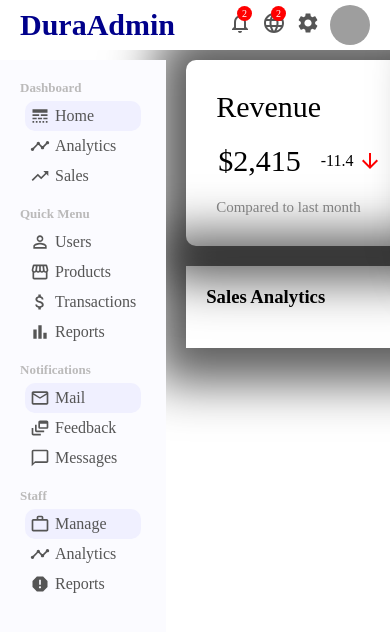
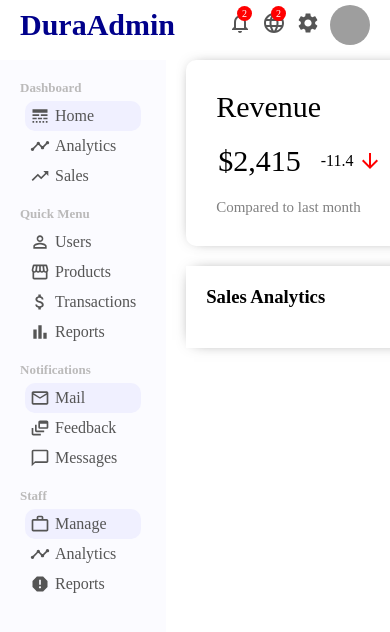
Before and after one commit to DialloVerse/admin-dashboard-VersBootcmp, a React (Create React App) app: page / in a window 390 px wide. Shown: the top 632 px of the page. Built offline with nearby package versions, Linux system fonts and the light colour scheme; grey boxes are pictures that could not be loaded.

Commit message:
Updated Commit on Responsive Container

```diff
--- a/src/components/chart/Chart.jsx
+++ b/src/components/chart/Chart.jsx
@@ -1,6 +1,7 @@
 import "./chart.css"
+import { LineChart, Line, XAxis, YAxis, CartesianGrid, Tooltip, Legend, ResponsiveContainer } from "recharts"
+
 export default function Chart() {
-
 
   return (
     <div className="chart">
--- a/src/components/chart/chart.css
+++ b/src/components/chart/chart.css
@@ -1,8 +1,8 @@
-.chart{
+.chart {
     margin: 20px;
     padding: 20px;
-    -webkit-box-shadow: 3px 1px 50px 33px rgba(0,0,0,0.64);
-    box-shadow: 3px 1px 50px 33px rgba(0,0,0,0.64);
+    -webkit-box-shadow: 0px 0px 15px -8px rgba(0, 0, 0, 0.75);
+    box-shadow: 0px 0px 15px -8px rgba(0, 0, 0, 0.75);
 }
 
 .chartTitle{
--- a/src/components/featuredInfo/featuredInfo.css
+++ b/src/components/featuredInfo/featuredInfo.css
@@ -1,4 +1,4 @@
-.featured{
+.featured {
     width: 100%;
     display: flex;
     justify-content: space-between;
@@ -10,42 +10,42 @@
     padding: 30px;
     border-radius: 10px;
     cursor: pointer;
-    -webkit-box-shadow: 3px 1px 50px 33px rgba(0,0,0,0.64);
-box-shadow: 3px 1px 50px 33px rgba(0,0,0,0.64);
+    -webkit-box-shadow: 0px 0px 15px -8px rgba(0, 0, 0, 0.75);
+    box-shadow: 0px 0px 15px -8px rgba(0, 0, 0, 0.75);
 }
 
-.featuredTitle{
+.featuredTitle {
     font-size: 30px;
 }
 
-.featuredMoneyContainer{
+.featuredMoneyContainer {
     margin: 20px 2px;
     display: flex;
     align-items: center;
 }
 
-.featuredMoney{
+.featuredMoney {
     font-size: 30px;
     font-weight: 400;
 }
 
-.featuredMoneyRate{
+.featuredMoneyRate {
     display: flex;
     align-items: center;
     margin-left: 20px;
 }
 
-.featuredIcon{
+.featuredIcon {
     font-size: 14px;
     margin-left: 5px;
     color: green;
 }
 
-.featuredIcon.negative{
+.featuredIcon.negative {
     color: red;
 }
 
-.featuredSub{
+.featuredSub {
     font-size: 15px;
     color: gray;
 }
--- a/src/pages/home/Home.jsx
+++ b/src/pages/home/Home.jsx
@@ -1,6 +1,6 @@
 import Chart from "../../components/chart/Chart";
 import FeatuturedInfo from "../../components/featuredInfo/FeatuturedInfo"
-import "./home.css"
+import "./home.css";
 
 export default function Home() {
   return (
```
